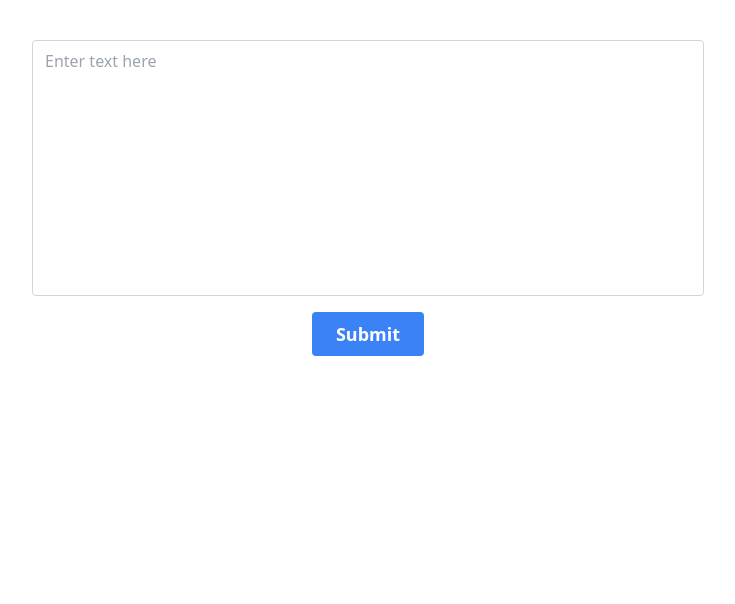
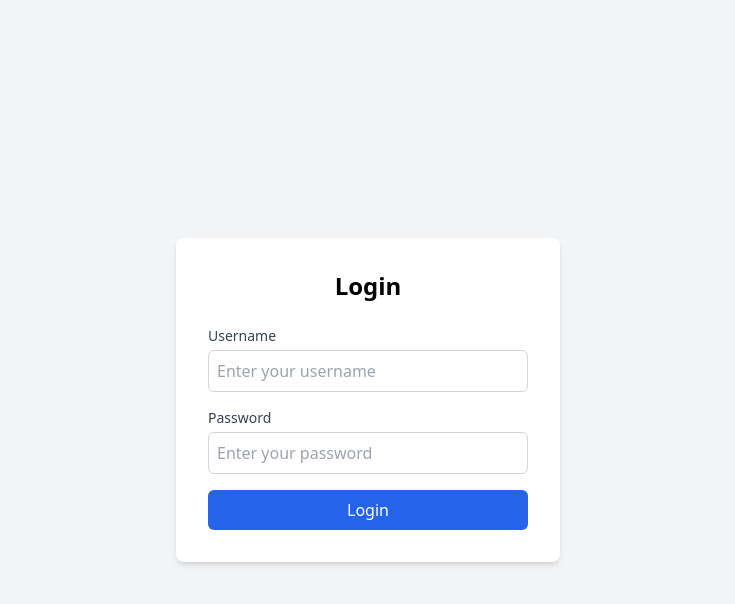
Before and after one commit to lalitx17/CVeezy, a React (Vite) app in the folder frontend/: page / in a window 1280 px wide. Shown: the top 604 px of the page, without its empty margins (272-1007 px from the left). Built offline with nearby package versions, Linux system fonts and the light colour scheme.

Commit message:
added new frontend files

```diff
--- a/frontend/src/App.tsx
+++ b/frontend/src/App.tsx
@@ -1,39 +1,23 @@
 import React, { useState } from 'react';
-import axios from 'axios';
+import Login from './components/Login.tsx';
+import Dashboard from './components/Dashboard.tsx';
 
-function App() {
-  const [inputText, setInputText] = useState('');
+const App = () => {
+    const [isLoggedIn, setIsLoggedIn] = useState(false);
 
-  const handleSubmit = async (e: React.FormEvent) => {
-    e.preventDefault();
-    try {
-      const response = await axios.post('http://localhost:3000/submit', { text: inputText });
-      console.log('Response from server:', response.data);
-    } catch (error) {
-      console.error('Error sending data to server:', error);
-    }
-  };
+    const setAuthenticated = () => {
+        setIsLoggedIn(true);
+    };
 
-  return (
-    <>
-    <div className='my-10'>
-      <form onSubmit={handleSubmit} className="flex flex-col items-center w-full max-w-2xl mx-auto">
-        <textarea
-          value={inputText}
-          onChange={(e) => setInputText(e.target.value)}
-          className="border border-gray-300 rounded px-3 py-2 mb-4 w-full h-64 resize-none"
-          placeholder="Enter text here"
-        />
-        <button
-          type="submit"
-          className="bg-blue-500 hover:bg-blue-700 text-white font-bold py-2 px-6 rounded text-lg"
-        >
-          Submit
-        </button>
-      </form>
-      </div>
-    </>
-  );
-}
+    return (
+        <div>
+            {isLoggedIn ? (
+                <Dashboard />
+            ) : (
+                <Login setAuthenticated={setAuthenticated} />
+            )}
+        </div>
+    );
+};
 
 export default App;
--- /dev/null
+++ b/frontend/src/components/Dashboard.tsx
@@ -0,0 +1,37 @@
+import React, { useState } from 'react';
+
+const Dashboard = () => {
+  const [inputText, setInputText] = useState('');
+  const handleSubmit = async (e: React.FormEvent) => {
+    e.preventDefault();
+    try {
+      const response = await axios.post('http://localhost:3000/submit', { text: inputText });
+      console.log('Response from server:', response.data);
+    } catch (error) {
+      console.error('Error sending data to server:', error);
+    }
+  };
+
+  return (
+    <>
+    <div className='my-10'>
+      <form onSubmit={handleSubmit} className="flex flex-col items-center w-full max-w-2xl mx-auto">
+        <textarea
+          value={inputText}
+          onChange={(e) => setInputText(e.target.value)}
+          className="border border-gray-300 rounded px-3 py-2 mb-4 w-full h-64 resize-none"
+          placeholder="Enter text here"
+        />
+        <button
+          type="submit"
+          className="bg-blue-500 hover:bg-blue-700 text-white font-bold py-2 px-6 rounded text-lg"
+        >
+          Submit
+        </button>
+      </form>
+      </div>
+    </>
+  );
+}
+
+export default Dashboard
--- /dev/null
+++ b/frontend/src/components/Login.tsx
@@ -0,0 +1,57 @@
+import { useState } from 'react';
+
+const Login = ({ setAuthenticated }) => {
+    const [username, setUsername] = useState('');
+    const [password, setPassword] = useState('');
+
+    const handleSubmit = (e) => {
+        e.preventDefault();
+        // Here you would typically handle authentication (API call, etc.)
+        // For demonstration, we'll just call onLogin if username/password are not empty
+        if (username && password) {
+            setAuthenticated();
+        }
+    };
+
+    return (
+    <div className="flex items-center justify-center h-screen bg-gray-100">
+      <div className="bg-white p-8 rounded-lg shadow-md w-96">
+          <h2 className="text-2xl font-bold text-center mb-6">Login</h2>
+          <form onSubmit={handleSubmit}>
+              <div className="mb-4">
+                  <label className="block text-sm font-medium text-gray-700" htmlFor="username">Username</label>
+                  <input
+                      type="text"
+                      id="username"
+                      placeholder="Enter your username"
+                      className="mt-1 block w-full p-2 border border-gray-300 rounded-md focus:ring focus:ring-blue-500"
+                      value={username}
+                      onChange={(e) => setUsername(e.target.value)}
+                      required
+                  />
+              </div>
+              <div className="mb-4">
+                  <label className="block text-sm font-medium text-gray-700" htmlFor="password">Password</label>
+                  <input
+                      type="password"
+                      id="password"
+                      placeholder="Enter your password"
+                      className="mt-1 block w-full p-2 border border-gray-300 rounded-md focus:ring focus:ring-blue-500"
+                      value={password}
+                      onChange={(e) => setPassword(e.target.value)}
+                      required
+                  />
+              </div>
+              <button
+                  type="submit"
+                  className="w-full py-2 px-4 bg-blue-600 text-white rounded-md hover:bg-blue-700 focus:outline-none focus:ring focus:ring-blue-300 transition duration-200"
+              >
+                  Login
+              </button>
+          </form>
+      </div>
+  </div>
+  );
+};
+
+export default Login;
```
Also changed, not shown: frontend/src/components/Dashboard.css (added), frontend/src/components/Login.css (added).
